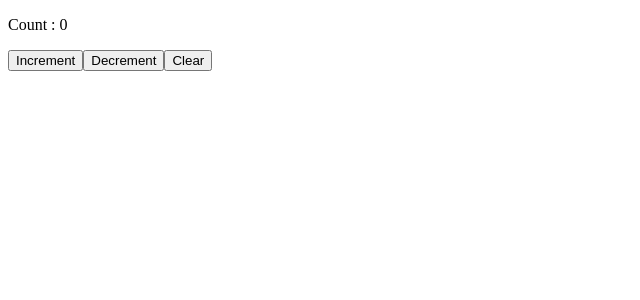
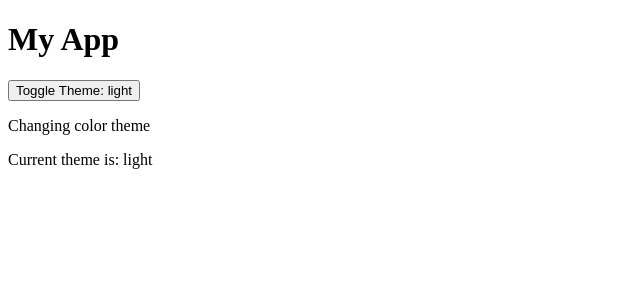
Before and after one commit to ajithr116/learningReact, a React (Vite) app in the folder learning/: page / in a window 1280 px wide. Shown: the top 300 px of the page, without its empty margins (0-640 px from the left). Built offline with nearby package versions, Linux system fonts and the light colour scheme.

Commit message:
useContext with theme

```diff
--- a/learning/src/App.jsx
+++ b/learning/src/App.jsx
@@ -265,15 +265,31 @@
 
 //Use reducer  ---------------------------------------------------------------------
 
-import UseReducer from './UseReducer/UseReducer';
+// import UseReducer from './UseReducer/UseReducer';
 
-function App(){
-    return(
-        <>
-            <UseReducer />
-        </>
-    );
+// function App(){
+//     return(
+//         <>
+//             <UseReducer />
+//         </>
+//     );
+// }
+
+//useContext  ---------------------------------------------------------------------
+
+import React from 'react';
+import { ThemeProvider } from './UseContext/context'; // Corrected import path
+
+import Header from './UseContext/Header';
+import Content from './UseContext/content';
+
+function App() {
+  return (
+    <ThemeProvider>
+      <Header />
+      <Content />
+    </ThemeProvider>
+  );
 }
 
-
-export default App
+export default App;
--- /dev/null
+++ b/learning/src/UseContext/Header.jsx
@@ -0,0 +1,16 @@
+import React from 'react';
+import { useContext } from 'react';
+import { ThemeContext } from './context'; // Corrected import path
+
+function Header() {
+  const { theme, toggleTheme } = useContext(ThemeContext);
+
+  return (
+    <header>
+      <h1>My App</h1>
+      <button onClick={toggleTheme}>Toggle Theme: {theme}</button>
+    </header>
+  );
+}
+
+export default Header;
--- /dev/null
+++ b/learning/src/UseContext/content.jsx
@@ -0,0 +1,21 @@
+import React from 'react';
+import { useContext } from 'react';
+import { ThemeContext } from './context'; // Corrected import path
+
+function Content() {
+  const { theme } = useContext(ThemeContext);
+
+  const contentStyle = {
+    color: theme === 'light' ? 'black' : 'white',
+    backgroundColor: theme === 'light' ? 'white' : 'black',
+  };
+
+  return (
+    <div style={contentStyle}>
+      <p>Changing color theme</p>
+      <p>Current theme is: {theme}</p>
+    </div>
+  );
+}
+
+export default Content;
--- /dev/null
+++ b/learning/src/UseContext/context.jsx
@@ -0,0 +1,22 @@
+import React, { createContext, useState } from 'react';
+
+const ThemeContext = createContext({
+  theme: 'light', // Default theme
+  toggleTheme: () => {}, // Placeholder function
+});
+
+const ThemeProvider = ({ children }) => {
+  const [theme, setTheme] = useState('light');
+
+  const toggleTheme = () => {
+    setTheme(theme === 'light' ? 'dark' : 'light');
+  };
+
+  return (
+    <ThemeContext.Provider value={{ theme, toggleTheme }}>
+      {children}
+    </ThemeContext.Provider>
+  );
+};
+
+export { ThemeContext, ThemeProvider };
```
